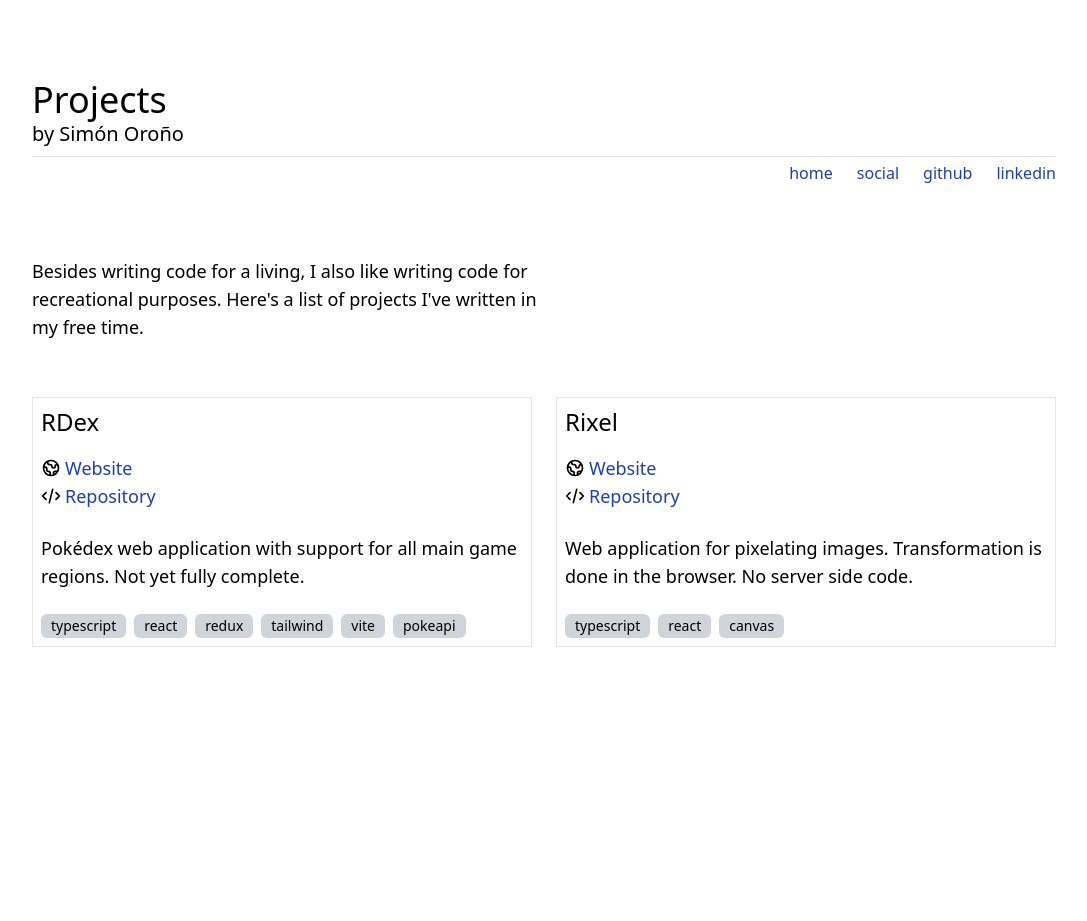
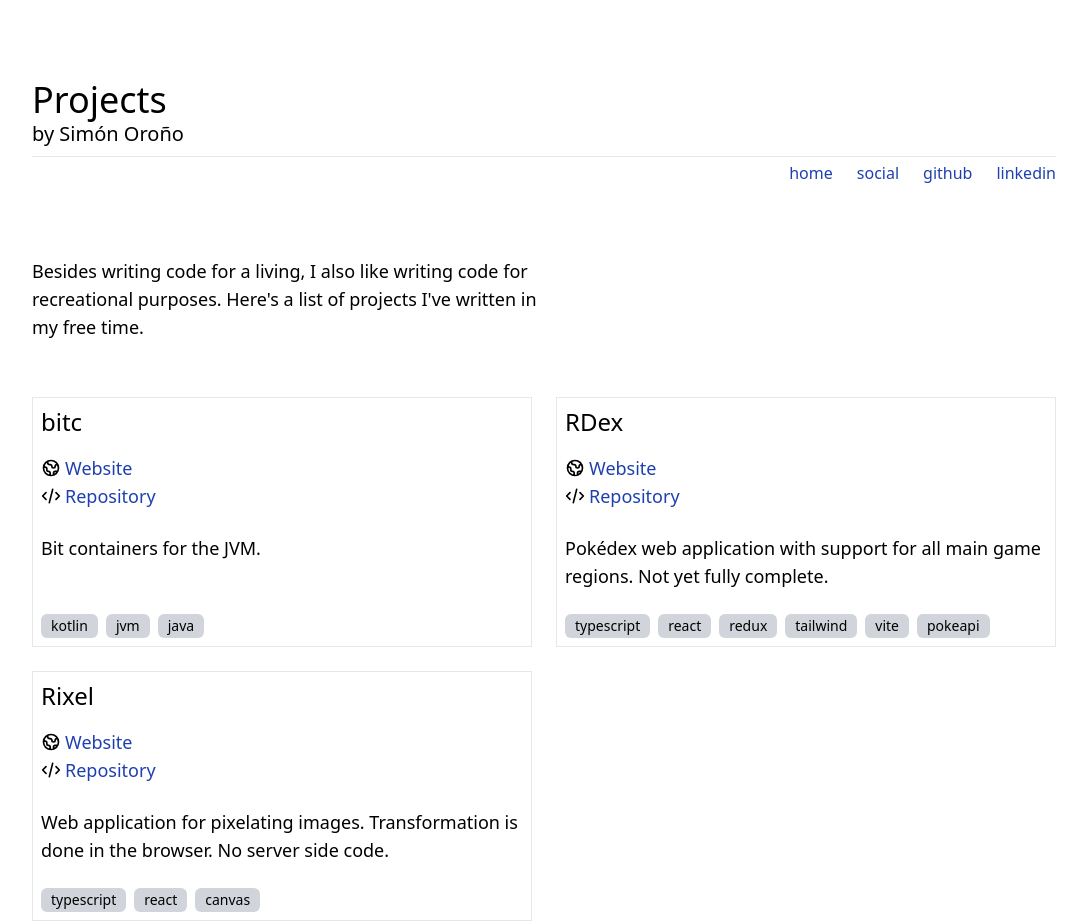
Before and after one commit to simonorono/simonorono-com-v1, a Next.js app: page /projects in a window 1280 px wide. Shown: the whole page, without its empty margins (96-1183 px from the left). Before the commit the page ends 800 px from the top, so only its background shows below. Built offline with nearby package versions, Linux system fonts and the light colour scheme.

Commit message:
Add bitc to the list of projects
Removed the `wip` property from projects.

```diff
--- a/data/projects.json
+++ b/data/projects.json
@@ -1,10 +1,16 @@
 [
+  {
+    "name": "bitc",
+    "vcs": "https://github.com/simonorono/bitc",
+    "url": "https://bitc.mcbodev.com",
+    "description": "Bit containers for the JVM.",
+    "tags": ["kotlin", "jvm", "java"]
+  },
   {
     "name": "RDex",
     "vcs": "https://github.com/simonorono/rdex",
     "url": "https://rdex.mcbodev.com",
     "description": "Pokédex web application with support for all main game regions. Not yet fully complete.",
-    "wip": true,
     "tags": ["typescript", "react", "redux", "tailwind", "vite", "pokeapi"]
   },
   {
@@ -12,7 +18,6 @@
     "vcs": "https://github.com/simonorono/rixel",
     "url": "https://rixel.mcbodev.com",
     "description": "Web application for pixelating images. Transformation is done in the browser. No server side code.",
-    "wip": false,
     "tags": ["typescript", "react", "canvas"]
   }
 ]
--- a/types.d.ts
+++ b/types.d.ts
@@ -4,7 +4,6 @@ interface Project {
   url: string,
   vcs: string,
   tags: string[],
-  wip: boolean,
 }
 
 interface Document {
```
